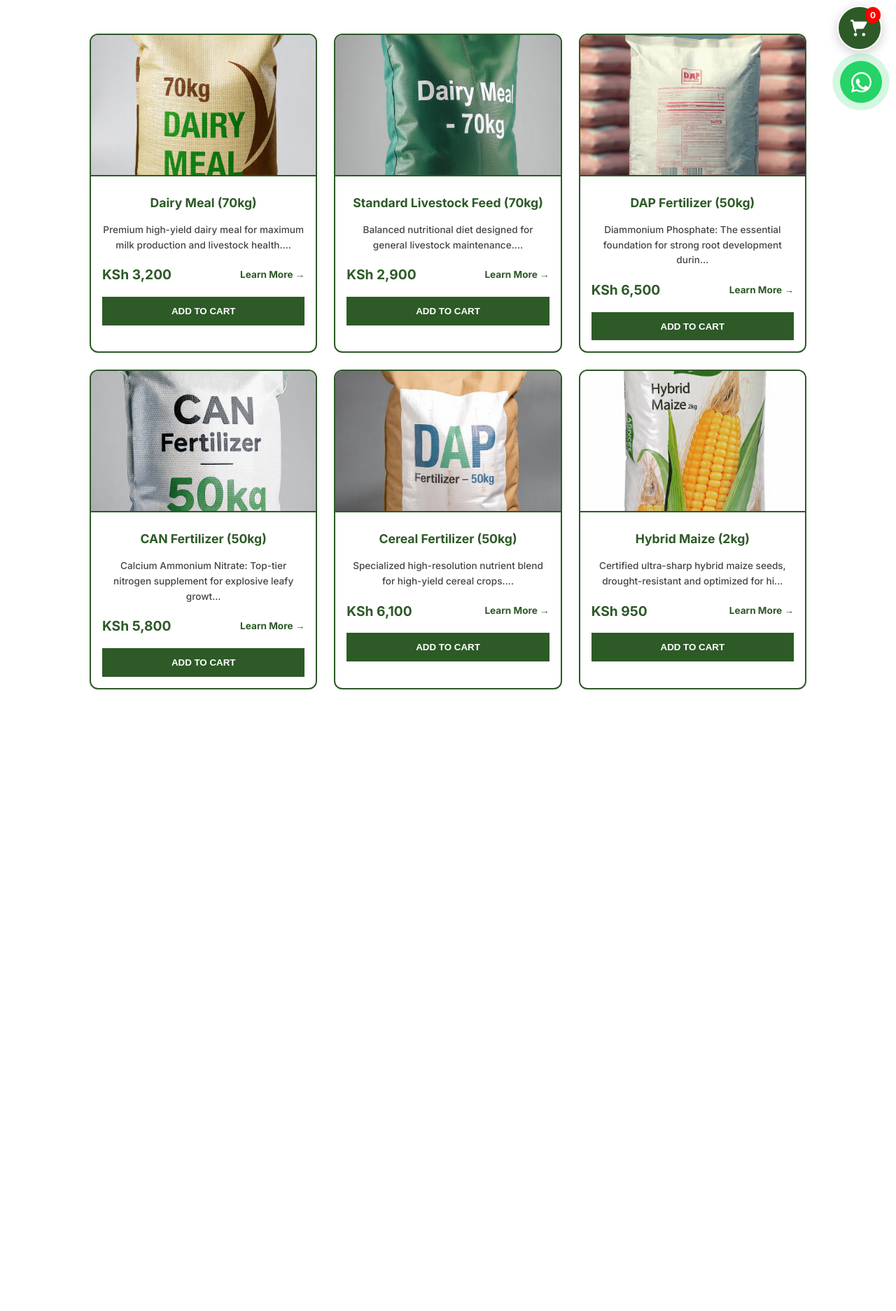
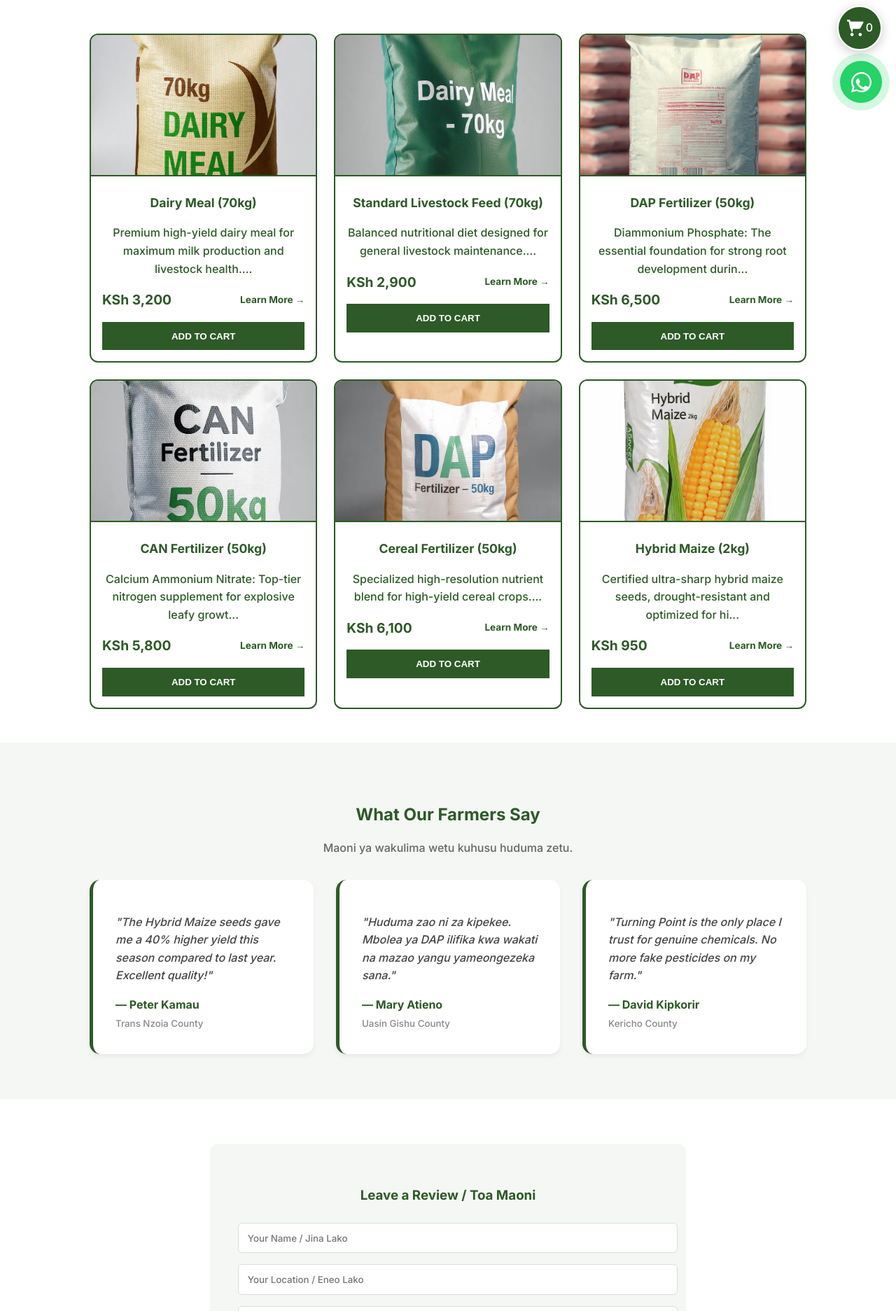
Before and after one commit to macfeighbitange1-dot/turning_point_agrovet, a Flask app: page / in a window 1280 px wide. Shown: the part 633-2506 px from the top of the page at 70% size. Before the commit the page ends 1618 px from the top, so only its background shows below. Run offline with Flask 3, Linux system fonts and the light colour scheme; data comes from the database, SQL or seed files in the repository.

Commit message:
Feature: Integrated bilingual Review system, optimized DB models, and enhanced slideshow clarity

```diff
--- a/static/css/style.css
+++ b/static/css/style.css
@@ -3,7 +3,7 @@
     --accent: #ffffff;
     --dark-green: #1e3d1a;
     --white: #ffffff;
-    --light-bg: #f9f9f9;
+    --light-bg: #f4f7f4;
     --transition: all 0.3s cubic-bezier(0.25, 0.8, 0.25, 1);
     --whatsapp: #25d366;
 }
@@ -40,7 +40,7 @@ nav ul li a { text-decoration: none; color: var(--white); font-weight: 500; font
 /* --- ELITE SLIDESHOW HERO --- */
 .hero {
     position: relative;
-    height: 70vh; /* Optimized for visual clarity */
+    height: 70vh;
     overflow: hidden;
     display: flex;
     flex-direction: column;
@@ -62,31 +62,27 @@ nav ul li a { text-decoration: none; color: var(--white); font-weight: 500; font
     background-size: cover;
     background-position: center;
     opacity: 0;
-    /* Slowed to 45s (9s per slide) for a premium, clear experience */
     animation: slideAnimation 45s infinite linear;
-    filter: brightness(1.1); /* Boosts image clarity through the overlay */
+    filter: brightness(1.1);
 }
 
-/* Timing synchronization with 45s total cycle */
 .slide:nth-child(1) { background-image: url('https://images.unsplash.com/photo-1536330491564-c39c20077c9a?q=80&w=2000'); animation-delay: 0s; }
 .slide:nth-child(2) { background-image: url('https://images.unsplash.com/photo-1597333332871-d90d44283c05?q=80&w=2000'); animation-delay: 9s; }
 .slide:nth-child(3) { background-image: url('https://images.unsplash.com/photo-1495474472287-4d71bcdd2085?q=80&w=2000'); animation-delay: 18s; }
 .slide:nth-child(4) { background-image: url('https://images.unsplash.com/photo-1570042225831-d98fa7577f1e?q=80&w=2000'); animation-delay: 27s; }
 .slide:nth-child(5) { background-image: url('https://images.unsplash.com/photo-1544070078-a212eda27b49?q=80&w=2000'); animation-delay: 36s; }
 
-/* Professional fade curve for high clarity duration */
 @keyframes slideAnimation {
     0% { opacity: 0; }
-    2% { opacity: 1; }   /* Faster fade in */
-    18% { opacity: 1; }  /* Stay visible and clear for 8+ seconds */
-    22% { opacity: 0; }  /* Smooth fade out */
+    2% { opacity: 1; }
+    18% { opacity: 1; }
+    22% { opacity: 0; }
     100% { opacity: 0; }
 }
 
 .hero-overlay {
     position: absolute;
     top: 0; left: 0; width: 100%; height: 100%;
-    /* Slightly lighter gradient for better image clarity */
     background: rgba(30, 61, 26, 0.7);
     z-index: 2;
 }
@@ -105,7 +101,6 @@ nav ul li a { text-decoration: none; color: var(--white); font-weight: 500; font
     padding: 2rem 5%;
 }
 
-/* --- CARDS --- */
 .card {
     background: var(--white);
     border: 2px solid var(--primary);
@@ -127,12 +122,74 @@ nav ul li a { text-decoration: none; color: var(--white); font-weight: 500; font
 }
 
 .card img { width: 100%; height: 100%; object-fit: cover; }
-
 .card-content { padding: 1rem; text-align: center; }
 .card h3 { margin: 0.5rem 0; color: var(--primary); font-size: 1.1rem; }
-.card p { color: #444; font-size: 0.85rem; margin-bottom: 1rem; }
 
-/* --- BUY BUTTON --- */
+/* --- CUSTOMER TESTIMONIALS SECTION --- */
+.testimonials-section {
+    background-color: var(--light-bg);
+    padding: 4rem 10%;
+    text-align: center;
+}
+
+.testimonial-grid {
+    display: grid;
+    grid-template-columns: repeat(auto-fit, minmax(300px, 1fr));
+    gap: 2rem;
+    margin-top: 2rem;
+}
+
+.testimonial-card {
+    background: var(--white);
+    padding: 2rem;
+    border-radius: 15px;
+    box-shadow: 0 4px 6px rgba(0,0,0,0.05);
+    border-left: 5px solid var(--primary);
+    text-align: left;
+}
+
+.testimonial-card p { font-style: italic; color: #444; margin-bottom: 1rem; }
+.testimonial-card span { font-weight: bold; color: var(--primary); display: block; }
+.testimonial-card small { color: #888; }
+
+/* --- REVIEW FORM --- */
+.review-container {
+    padding: 4rem 10%;
+    background: var(--white);
+}
+
+.review-form {
+    max-width: 600px;
+    margin: 0 auto;
+    background: var(--light-bg);
+    padding: 2.5rem;
+    border-radius: 12px;
+}
+
+.review-form input, .review-form textarea {
+    width: 100%;
+    padding: 0.8rem;
+    margin-bottom: 1rem;
+    border: 1px solid #ddd;
+    border-radius: 6px;
+    font-family: inherit;
+}
+
+.review-form button {
+    background: var(--primary);
+    color: white;
+    border: none;
+    padding: 1rem 2rem;
+    border-radius: 6px;
+    cursor: pointer;
+    font-weight: bold;
+    width: 100%;
+    transition: var(--transition);
+}
+
+.review-form button:hover { background: var(--dark-green); }
+
+/* --- FLOATING BUTTONS & OTHERS --- */
 .buy-btn {
     background: var(--primary);
     color: var(--white);
@@ -145,9 +202,6 @@ nav ul li a { text-decoration: none; color: var(--white); font-weight: 500; font
     transition: var(--transition);
 }
 
-.buy-btn:hover { background: var(--dark-green); }
-
-/* --- FLOATING BUTTONS --- */
 .whatsapp-float, .cart-float {
     position: fixed;
     right: 20px;
@@ -167,31 +221,10 @@ nav ul li a { text-decoration: none; color: var(--white); font-weight: 500; font
 .whatsapp-float { bottom: 20px; background-color: var(--whatsapp); animation: pulse-green 2s infinite; }
 .cart-float { bottom: 95px; background-color: var(--primary); border: 2px solid var(--white); }
 
-.cart-count {
-    position: absolute;
-    top: 0;
-    right: 0;
-    background: #ff0000;
-    color: white;
-    border-radius: 50%;
-    padding: 2px 7px;
-    font-size: 12px;
-    font-weight: bold;
-}
-
-/* --- RESPONSIVENESS --- */
 @media (max-width: 768px) {
     .navbar { padding: 1rem; flex-direction: column; gap: 1rem; }
-    nav ul { gap: 10px; }
-    nav ul li { margin: 0; }
     .hero { height: 50vh; }
-    .hero h1 { font-size: 1.8rem; }
     .product-grid { grid-template-columns: repeat(2, 1fr); gap: 10px; padding: 1rem; }
-    .card-img-container { height: 150px; }
-    .card h3 { font-size: 0.9rem; }
-    .buy-btn { padding: 0.5rem; font-size: 0.8rem; }
-    .whatsapp-float, .cart-float { width: 50px; height: 50px; right: 15px; }
-    .cart-float { bottom: 80px; }
 }
 
 @keyframes pulse-green {
--- a/templates/index.html
+++ b/templates/index.html
@@ -13,7 +13,6 @@
         color: white;
     }
 
-    /* The Slideshow Container */
     .hero-slideshow {
         position: absolute;
         top: 0; left: 0; width: 100%; height: 100%;
@@ -26,44 +25,40 @@
         background-size: cover;
         background-position: center;
         opacity: 0;
-        /* Slower 45s cycle (9s per image) for a more professional, clear look */
         animation: slideAnimation 45s infinite linear;
-        filter: brightness(1.1); /* Increases image clarity */
+        filter: brightness(1.1);
     }
 
-    /* Professional Image Sources for your specific farms */
     .slide:nth-child(1) {
-        background-image: url('https://images.unsplash.com/photo-1536330491564-c39c20077c9a?q=80&w=2000'); /* Rice Farm */
+        background-image: url('https://images.unsplash.com/photo-1536330491564-c39c20077c9a?q=80&w=2000');
         animation-delay: 0s;
-        opacity: 1; /* Ensure first image is visible immediately */
+        opacity: 1;
     }
     .slide:nth-child(2) {
-        background-image: url('https://images.unsplash.com/photo-1597333332871-d90d44283c05?q=80&w=2000'); /* Tea Farm */
+        background-image: url('https://images.unsplash.com/photo-1597333332871-d90d44283c05?q=80&w=2000');
         animation-delay: 9s;
     }
     .slide:nth-child(3) {
-        background-image: url('https://images.unsplash.com/photo-1495474472287-4d71bcdd2085?q=80&w=2000'); /* Coffee Farm */
+        background-image: url('https://images.unsplash.com/photo-1495474472287-4d71bcdd2085?q=80&w=2000');
         animation-delay: 18s;
     }
     .slide:nth-child(4) {
-        background-image: url('https://images.unsplash.com/photo-1570042225831-d98fa7577f1e?q=80&w=2000'); /* Dairy Cows */
+        background-image: url('https://images.unsplash.com/photo-1570042225831-d98fa7577f1e?q=80&w=2000');
         animation-delay: 27s;
     }
     .slide:nth-child(5) {
-        background-image: url('https://images.unsplash.com/photo-1544070078-a212eda27b49?q=80&w=2000'); /* Pigs */
+        background-image: url('https://images.unsplash.com/photo-1544070078-a212eda27b49?q=80&w=2000');
         animation-delay: 36s;
     }
 
-    /* Optimized Keyframes for clarity and smooth transitions */
     @keyframes slideAnimation {
         0% { opacity: 0; }
-        2% { opacity: 1; }   /* Quick fade in */
-        18% { opacity: 1; }  /* Stay fully clear for most of the duration */
-        22% { opacity: 0; }  /* Gentle fade out */
+        2% { opacity: 1; }
+        18% { opacity: 1; }
+        22% { opacity: 0; }
         100% { opacity: 0; }
     }
 
-    /* The Permanent Green Overlay for readability */
     .hero-overlay {
         position: absolute;
         top: 0; left: 0; width: 100%; height: 100%;
@@ -123,7 +118,6 @@
                 <a href="{{ url_for('product_detail', product_id=product.id) }}" class="view-btn">View Details</a>
             </div>
         </div>
-
         <div class="card-content">
             <h3>{{ product.name }}</h3>
             <p>{{ product.description[:80] }}...</p>
@@ -131,7 +125,6 @@
                 <span style="font-weight: bold; color: var(--primary); font-size: 1.2rem;">KSh {{ "{:,.0f}".format(product.price) }}</span>
                 <a href="{{ url_for('product_detail', product_id=product.id) }}" style="text-decoration: none; color: var(--primary); font-weight: 600; font-size: 0.85rem;">Learn More →</a>
             </div>
-
             <button class="buy-btn" onclick="addToCart({{ product.id }}, event)">
                 Add to Cart
             </button>
@@ -143,6 +136,41 @@
         <a href="/" style="color: var(--primary); font-weight: bold; text-decoration: none;">View All Products</a>
     </div>
     {% endfor %}
+</section>
+
+<section class="testimonials-section">
+    <h2 style="color: var(--primary); margin-bottom: 10px;">What Our Farmers Say</h2>
+    <p style="color: #666;">Maoni ya wakulima wetu kuhusu huduma zetu.</p>
+
+    <div class="testimonial-grid">
+        <div class="testimonial-card">
+            <p>"The Hybrid Maize seeds gave me a 40% higher yield this season compared to last year. Excellent quality!"</p>
+            <span>— Peter Kamau</span>
+            <small>Trans Nzoia County</small>
+        </div>
+        <div class="testimonial-card">
+            <p>"Huduma zao ni za kipekee. Mbolea ya DAP ilifika kwa wakati na mazao yangu yameongezeka sana."</p>
+            <span>— Mary Atieno</span>
+            <small>Uasin Gishu County</small>
+        </div>
+        <div class="testimonial-card">
+            <p>"Turning Point is the only place I trust for genuine chemicals. No more fake pesticides on my farm."</p>
+            <span>— David Kipkorir</span>
+            <small>Kericho County</small>
+        </div>
+    </div>
+</section>
+
+<section class="review-container">
+    <div class="review-form">
+        <h3 style="text-align: center; color: var(--primary); margin-bottom: 1.5rem;">Leave a Review / Toa Maoni</h3>
+        <form action="#" method="POST">
+            <input type="text" name="name" placeholder="Your Name / Jina Lako" required>
+            <input type="text" name="location" placeholder="Your Location / Eneo Lako" required>
+            <textarea name="review" rows="4" placeholder="Share your experience / Shiriki uzoefu wako..." required></textarea>
+            <button type="submit">Submit Review / Tuma Maoni</button>
+        </form>
+    </div>
 </section>
 
 <script>
```
Also changed, not shown: models.py (+18 -6 lines), seed.py (+25 -3 lines).
